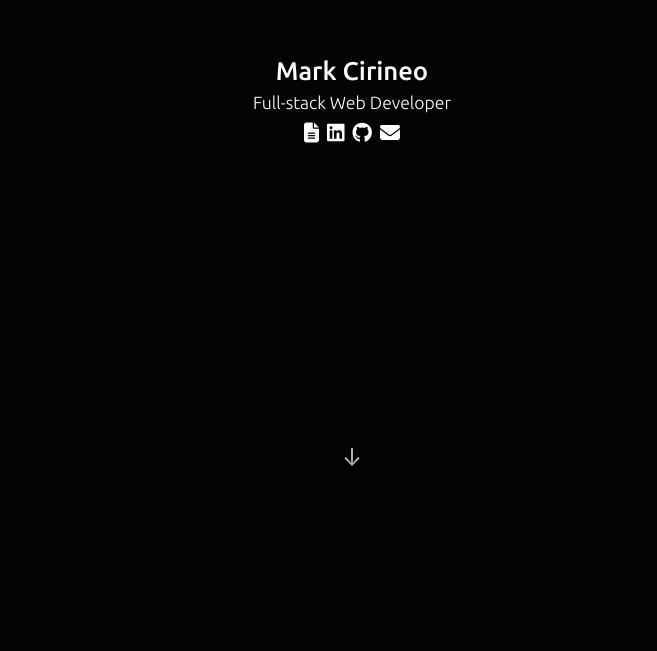
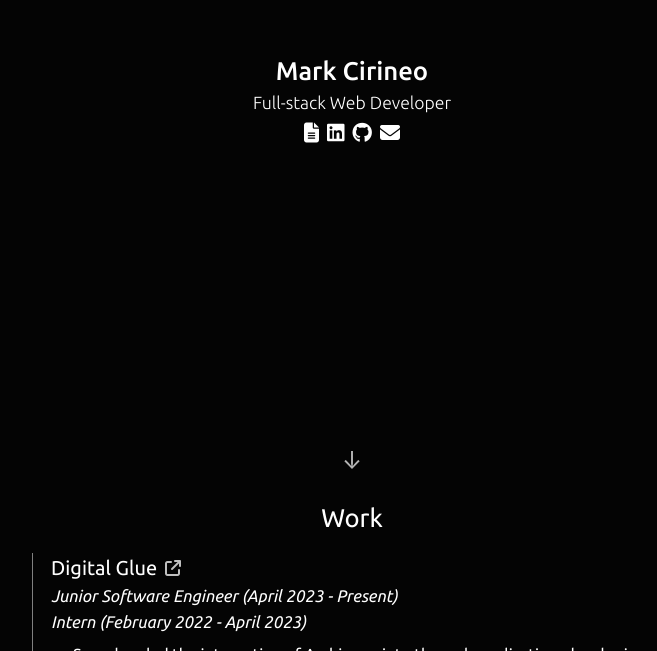
Before and after one commit to MarkCirineo/portfolio, a Vue app: page / in a window 1280 px wide. Shown: the part 301-952 px from the top of the page, without its empty margins (288-945 px from the left). Before the commit the page ends 800 px from the top, so only its background shows below. Built offline with nearby package versions, Linux system fonts and the light colour scheme.

Commit message:
Add work section to Home page

```diff
--- a/src/components/home/Home.vue
+++ b/src/components/home/Home.vue
@@ -1,28 +1,27 @@
 <template>
     <div class="home">
         <Hero />
+        <Work />
     </div>
 </template>
 
 <script lang="ts">
 import { defineComponent } from "vue";
 import Hero from "@components/hero/Hero.vue";
+import Work from "@components/work/Work.vue";
 
 export default defineComponent({
     name: "Home",
 
     components: {
         Hero,
+        Work,
     },
 });
 </script>
 
 <style scoped>
 .home {
-    display: flex;
-    align-items: center;
-    justify-content: center;
-
     height: 100%;
 }
 </style>
```
